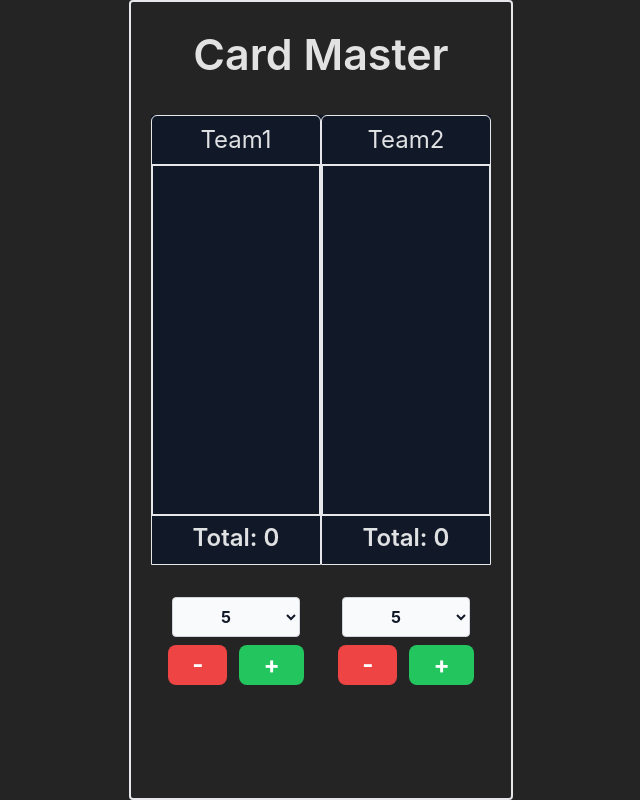
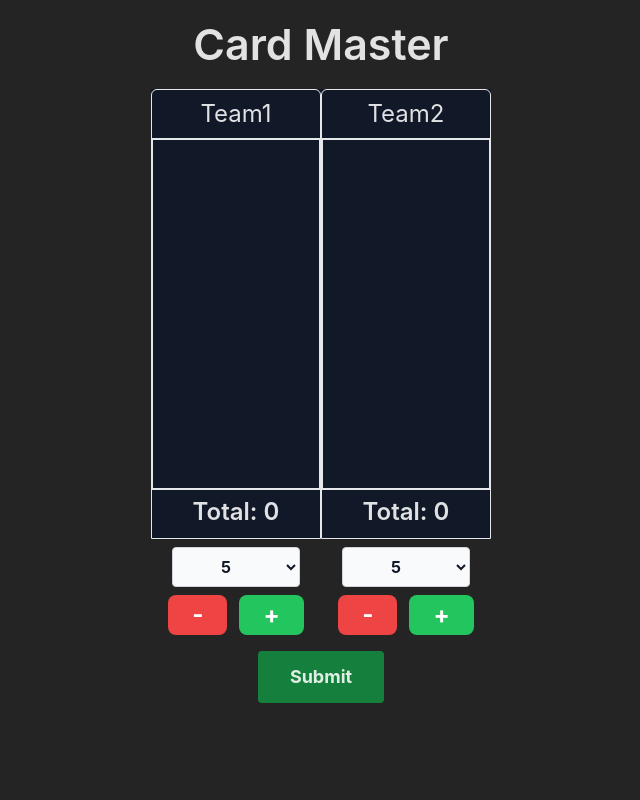
Before and after one commit to hridoykhandakar/card-master, a React (Vite) app: page / in a window 1280 px wide. Shown: the whole page, without its empty margins (319-959 px from the left). Built offline with nearby package versions, Linux system fonts and the light colour scheme.

Commit message:
add functionality

```diff
--- a/src/App.jsx
+++ b/src/App.jsx
@@ -1,56 +1,122 @@
 import { useState } from "react";
 
 const App = () => {
+  const [totalScoreTeamOne, setTotalScoreTeamOne] = useState(0);
+  const [totalScoreTeamTwo, setTotalScoreTeamTwo] = useState(0);
+  // const [teamOneBid, setTeamOneBid] = useState(5);
+  // const [teamTwoBid, setTeamTwoBid] = useState(5);
+  const [boardOne, setBoardOne] = useState([]);
+  const [boardTwo, setBoardTwo] = useState([]);
+  // const [arithmetic, setArithmetic] = useState("");
+  // const [inputState, setInputState] = useState({ ...initialInputState });
+  // NEW STATE
+
+  const [twoArith, setTwoArith] = useState("");
+  const [twoValue, setTwoValue] = useState(5);
+  const [oneArith, setOneArith] = useState("");
+  const [oneValue, setOneValue] = useState(5);
+
+  const [teamOne, setTeamOne] = useState(false);
+  const [teamTwo, setTeamTwo] = useState(false);
+
+  const [disabled, setDisabled] = useState(true);
+
   const handleSubmit = (e) => {
     e.preventDefault();
-    console.log(e.target.value);
+
+    if (oneArith === "add") {
+      setTotalScoreTeamOne(totalScoreTeamOne + oneValue);
+      const listOne = boardOne;
+      const str = oneValue.toString();
+      setBoardOne([...listOne, `+${str}`]);
+    } else {
+      setTotalScoreTeamOne(totalScoreTeamOne - oneValue);
+      const listOne = boardOne;
+      const str = oneValue.toString();
+      setBoardOne([...listOne, `-${str}`]);
+    }
+    if (twoArith === "add") {
+      setTotalScoreTeamTwo(totalScoreTeamTwo + twoValue);
+      const listTwo = boardTwo;
+      const strTwo = twoValue.toString();
+      setBoardTwo([...listTwo, `+${strTwo}`]);
+    } else {
+      setTotalScoreTeamTwo(totalScoreTeamTwo - twoValue);
+      const listTwo = boardTwo;
+      const strTwo = twoValue.toString();
+      setBoardTwo([...listTwo, `-${strTwo}`]);
+    }
+    setDisabled(true);
+    setTeamOne(false);
+    setTeamTwo(false);
   };
-  const [totalScoreTeamOne, setTotalScoreTeamOne] = useState(0);
-  const [totalScoreTeamTwo, setTotalScoreTeamTwo] = useState(0);
-  const [teamOneBid, setTeamOneBid] = useState(5);
-  const [teamTwoBid, setTeamTwoBid] = useState(5);
-  const [boardOne, setBoardOne] = useState([]);
-  const [boardTwo, setBoardTwo] = useState([]);
-
   const handleTeamOneClickSub = (e) => {
     e.preventDefault();
-    setTotalScoreTeamOne(totalScoreTeamOne - teamOneBid);
-    const list = boardOne;
-    const str = teamOneBid.toString();
-    setBoardOne([...list, `-${str}`]);
+    setOneArith("sub");
+    setTeamOne(true);
+    if (teamOne === teamTwo) {
+      setDisabled(false);
+    }
+
+    // setArithmetic("sub");
+    // setInputState({
+    //   arithmetic: "sub",
+    // });
   };
   const handleTeamOneClickAdd = (e) => {
     e.preventDefault();
-    setTotalScoreTeamOne(totalScoreTeamOne + teamOneBid);
-    const list = boardOne;
-    const str = teamOneBid.toString();
-    setBoardOne([...list, `+${str}`]);
+    setOneArith("add");
+    setTeamOne(true);
+    if (teamOne === teamTwo) {
+      setDisabled(false);
+    }
+
+    // setTotalScoreTeamOne(totalScoreTeamOne + teamOneBid);
+    // const list = boardOne;
+    // const str = teamOneBid.toString();
+    // setBoardOne([...list, `+${str}`]);
+    // setArithmetic("add");
   };
   // Team 02 Function
   const handleTeamTwoClickAdd = (e) => {
     e.preventDefault();
-    setTotalScoreTeamTwo(totalScoreTeamTwo + teamTwoBid);
-    const list = boardTwo;
-    const str = teamTwoBid.toString();
-    setBoardTwo([...list, `+${str}`]);
+    // setTotalScoreTeamTwo(totalScoreTeamTwo + teamTwoBid);
+    setTwoArith("add");
+    setTeamTwo(true);
+    if (teamOne === teamTwo) {
+      setDisabled(false);
+    }
+    // const list = boardTwo;
+    // const str = teamTwoBid.toString();
+    // setBoardTwo([...list, `+${str}`]);
   };
   const handleTeamTwoClickSub = (e) => {
     e.preventDefault();
-    setTotalScoreTeamTwo(totalScoreTeamTwo - teamTwoBid);
-    const list = boardTwo;
-    const str = teamTwoBid.toString();
-    setBoardTwo([...list, `-${str}`]);
+    setTwoArith("sub");
+    setTeamTwo(true);
+    if (teamOne === teamTwo) {
+      setDisabled(false);
+    }
+    // setTotalScoreTeamTwo(totalScoreTeamTwo - teamTwoBid);
+    // const list = boardTwo;
+    // const str = teamTwoBid.toString();
+    // setBoardTwo([...list, `-${str}`]);
   };
   return (
     <div className="flex justify-center ">
-      <section className="w-96 h-screen border-2 rounded">
-        <h1 className="font-semibold text-[43px] mt-5 text-center">
+      <section className="w-96 h-screen  rounded">
+        <h1 className="font-semibold text-[43px] mt-3 text-center">
           Card Master
         </h1>
-        <div className="flex flex-col items-center justify-center mt-7 rounded">
+        <div className="flex flex-col items-center justify-center mt-3 rounded">
           <div className="score-board h-[450px] w-[340px] bg-gray-900  flex justify-between">
             <div className="team1 border rounded-t-md w-1/2">
-              <h1 className="text-center border-b p-2 text-2xl">Team1</h1>
+              <h1
+                contentEditable="true"
+                className="text-center border-b p-2 text-2xl"
+              >
+                Team1
+              </h1>
               <div className=" h-[350px] border text-center  overflow-scroll overflow-x-hidden overflow-y-scroll no-scrollbar text-xl">
                 {boardOne.map((item, i) => (
                   <div key={i}>
@@ -66,7 +132,12 @@ const App = () => {
               </div>
             </div>
             <div className="team2 border rounded-t-md w-1/2">
-              <h1 className="text-center  border-b p-2 text-2xl">Team2</h1>
+              <h1
+                contentEditable="true"
+                className="text-center  border-b p-2 text-2xl"
+              >
+                Team2
+              </h1>
               <div className=" h-[350px] border text-center  overflow-scroll overflow-x-hidden overflow-y-scroll no-scrollbar text-xl">
                 {boardTwo.map((item, i) => (
                   <div key={i}>
@@ -82,13 +153,15 @@ const App = () => {
               </div>
             </div>
           </div>
-          <div className="add w-[340px] mt-4  h-10 flex items-center justify-between">
+          <div className="add  w-[340px] mt-2   flex items-center justify-between">
             <div className="team1 w-1/2 text-center ">
-              <form className=" team-1 mt-20">
+              <form className=" team-1 ">
                 <select
                   className="py-2 px-11  bg-gray-50 border border-gray-300 text-gray-900 font-bold rounded focus:ring-blue-500 focus:border-blue-500 "
                   name="bid"
-                  onChange={(e) => setTeamOneBid(Math.floor(e.target.value))}
+                  onChange={(e) => {
+                    setOneValue(Math.floor(e.target.value));
+                  }}
                 >
                   <option value="5">5</option>
                   <option value="7">7</option>
@@ -117,12 +190,12 @@ const App = () => {
               </form>
             </div>
             <div className="team2 w-1/2 text-center">
-              <form className="mt-20" action="">
+              <form className="" action="">
                 <select
                   className="py-2 px-11  bg-gray-50 border border-gray-300 text-gray-900 font-bold rounded focus:ring-blue-500 focus:border-blue-500 "
                   name="bid"
                   id=""
-                  onChange={(e) => setTeamTwoBid(Math.floor(e.target.value))}
+                  onChange={(e) => setTwoValue(Math.floor(e.target.value))}
                 >
                   <option value="5">5</option>
                   <option value="7">7</option>
@@ -131,32 +204,34 @@ const App = () => {
                   <option value="13">13</option>
                 </select>
                 <div className="flex mt-2 justify-center gap-3">
-                  <input
+                  <button
                     type="submit"
-                    className="btn bg-red-500 font-bold text-2xl"
-                    value="-"
+                    className="btn cursor-pointer bg-red-500 font-bold text-2xl"
                     onClick={handleTeamTwoClickSub}
-                  />
-                  <input
+                  >
+                    -
+                  </button>
+                  <button
                     type="submit"
-                    className="btn bg-green-500 font-bold text-2xl"
+                    className="btn cursor-pointer bg-green-500 font-bold text-2xl"
                     value="+"
                     onClick={handleTeamTwoClickAdd}
-                  />
+                  >
+                    +
+                  </button>
                 </div>
               </form>
             </div>
           </div>
-          {/* <div className="add w-[340px] mt-2  h-10 flex items-center  justify-between">
-            <div className="team1 w-1/2 text-center flex justify-center gap-2   ">
-              <button className="btn bg-red-500 font-bold text-2xl">-</button>
-              <button className="btn bg-green-500 font-bold text-2xl">+</button>
-            </div>
-            <div className="team2 w-1/2 text-center flex justify-center gap-2">
-              <button className="btn bg-red-500 font-bold text-2xl">-</button>
-              <button className="btn bg-green-500 font-bold text-2xl">+</button>
-            </div>
-          </div> */}
+          <div>
+            <button
+              disabled={disabled}
+              onClick={handleSubmit}
+              className="px-8 py-3 rounded font-bold text-lg bg-green-700 mt-4"
+            >
+              Submit
+            </button>
+          </div>
         </div>
       </section>
     </div>
```
